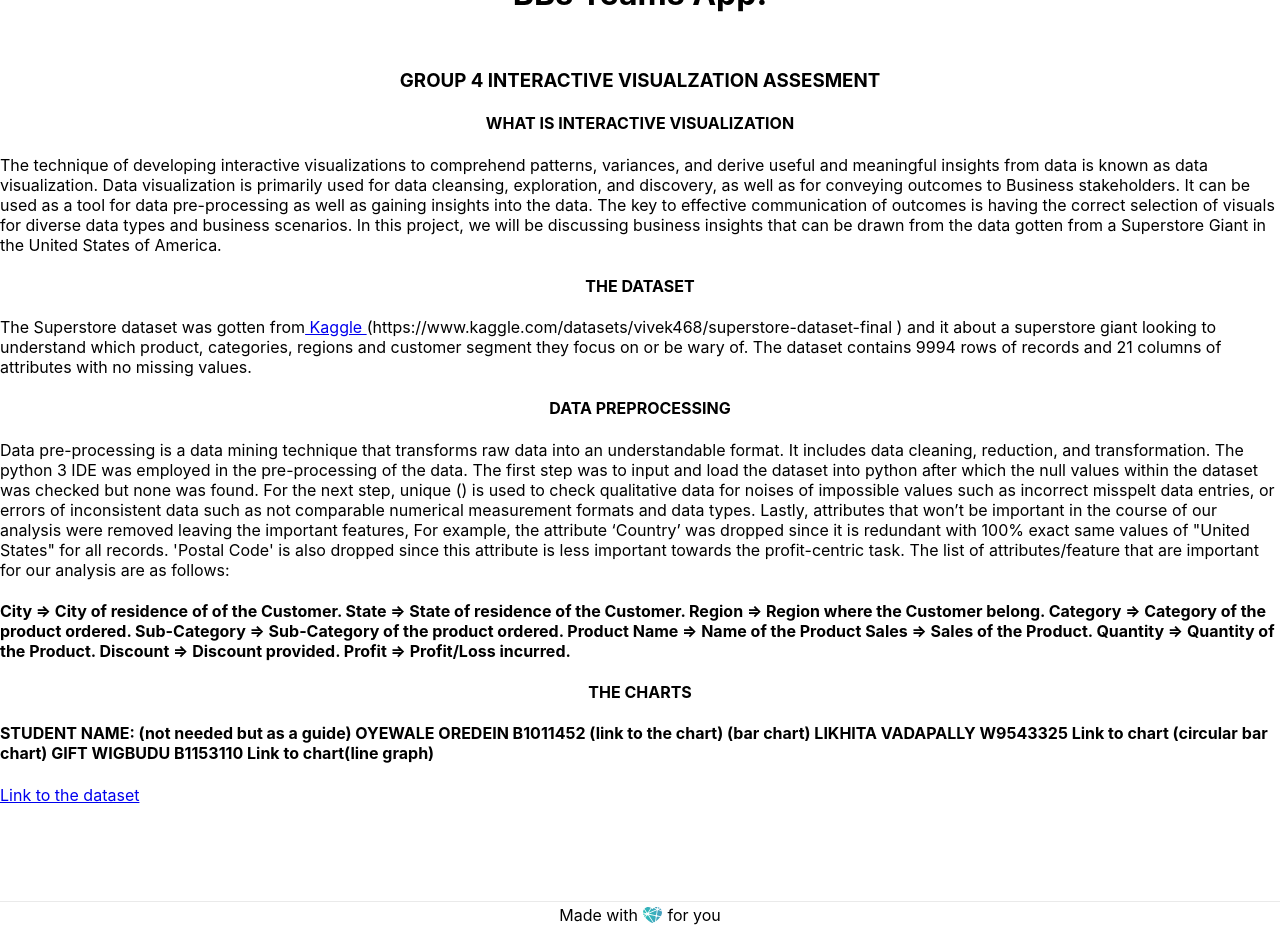
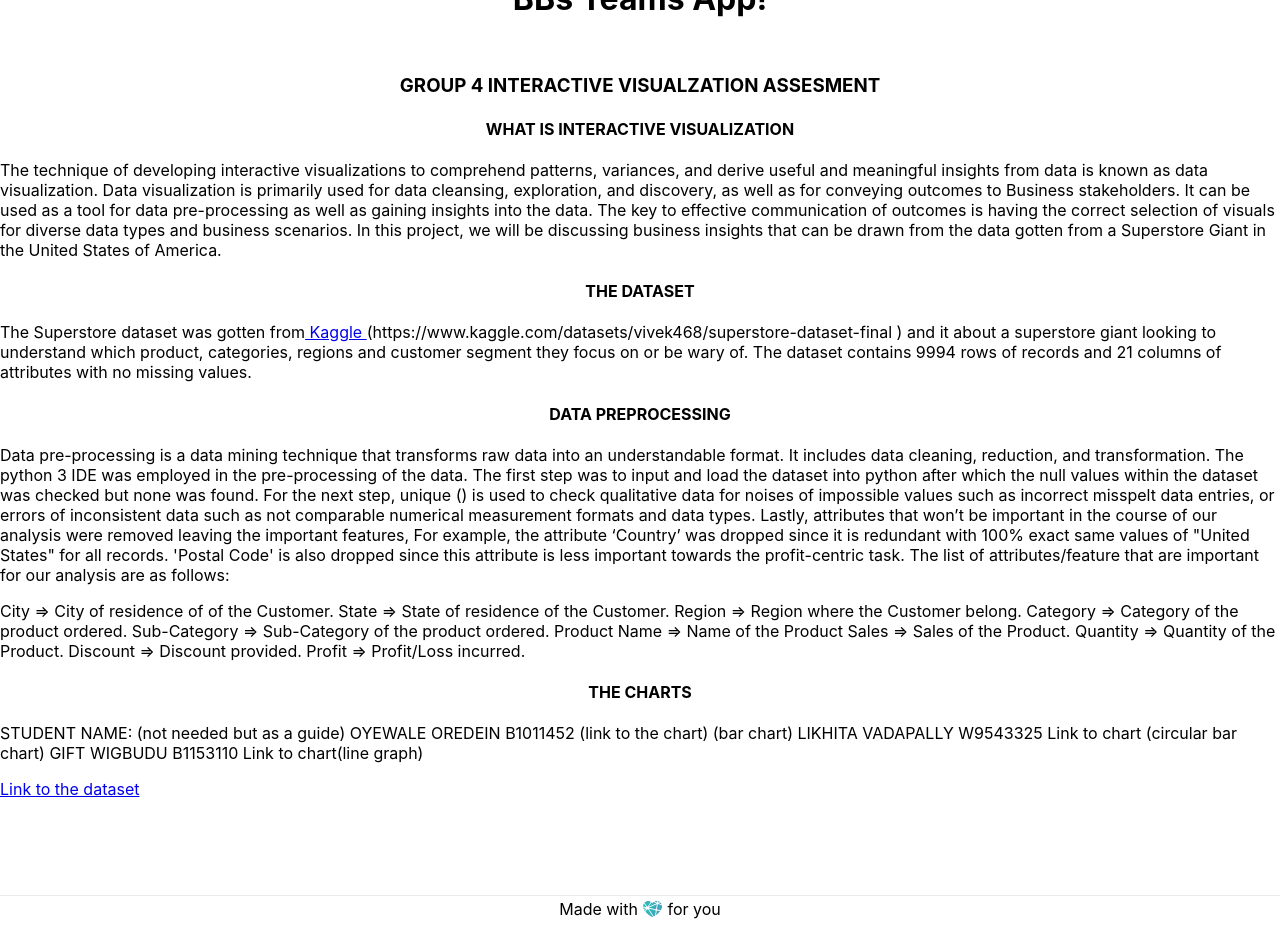
Before and after one commit to Sir-Newton/BBsTeams, a Next.js app in the folder BBsTeams/: page / in a window 1280 px wide. Built offline with nearby package versions, Linux system fonts and the light colour scheme.

Commit message:
Update index.js

```diff
--- a/BBsTeams/pages/index.js
+++ b/BBsTeams/pages/index.js
@@ -41,7 +41,7 @@ The first step was to input and load the dataset into python after which the nul
 Lastly, attributes that won’t be important in the course of our analysis were removed leaving the important features, For example, the attribute ‘Country’ was dropped since it is redundant with 100% exact same values of "United States" for all records. 'Postal Code' is also dropped since this attribute is less important towards the profit-centric task. The list of attributes/feature that are important for our analysis are as follows:
 
 
-    <h4 align="left">
+    <p align="left">
 City => City of residence of of the Customer.
 State => State of residence of the Customer.
 Region => Region where the Customer belong.
@@ -67,7 +67,7 @@ GIFT WIGBUDU
 B1153110
 Link to chart(line graph)
 
-              </h4>
+              </p>
 
 
     <a href="https://docs.google.com/spreadsheets/d/1vGWkF3vBHJc-kG7uIeD5_A6G43w50ISs/edit?rtpof=true"> Link to the dataset </a>
```
